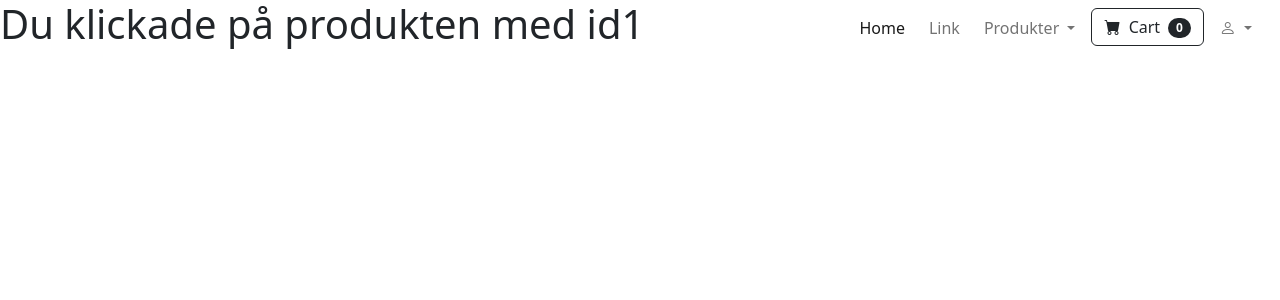
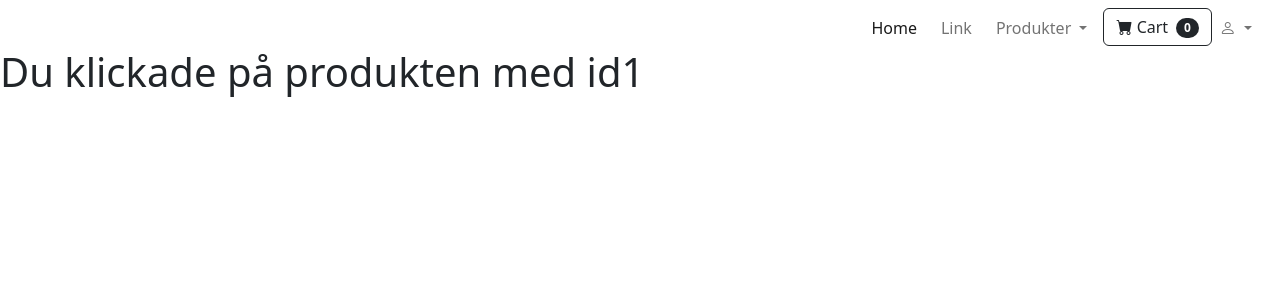
Before and after one commit to Response201/webshop-PHP, a PHP site: page /product.php?id=1 in a window 1280 px wide. Shown: the top 300 px of the page. Run offline with PHP 8.4, Linux system fonts and the light colour scheme.

Commit message:
small fixes

```diff
--- a/js/scripts.js
+++ b/js/scripts.js
@@ -8,7 +8,7 @@ $(document).ready(function () {
     $(".navbar").removeClass("navbar-light").addClass("navbar-dark"); // Byt till mörk bakgrund
     $(".navbar-nav .nav-link").removeClass("text-dark").addClass("text-white"); // Ändra textfärgen till vit
     $(".lead").removeClass("text-dark").addClass("text-white");
-    $(".change").removeClass("text-dark btn-outline-dark").addClass("text-white .btn-outline-secondary");
+    $(".change").removeClass("text-dark btn-outline-dark border-dark").addClass("text-white   border-light");
 
     if (startchange.length) {
         $(document).scroll(function () {
@@ -17,7 +17,7 @@ $(document).ready(function () {
                 $(".navbar").removeClass("navbar-dark").addClass("navbar-light"); // Återgå till ljus bakgrund
                 $(".navbar-nav .nav-link").removeClass("text-white").addClass("text-dark"); // Återgå till mörk textfärg
                 $(".lead").removeClass("text-white").addClass("text-dark"); // Återgå till mörk textfärg
-                $(".change").removeClass("text-white btn-outline-secondary").addClass("text-dark ");
+                $(".change").removeClass("text-white border-light").addClass("text-dark border-dark");
             } else {
 
 
@@ -28,7 +28,7 @@ $(document).ready(function () {
                 $(".navbar").removeClass("navbar-light").addClass("navbar-dark"); // Byt till mörk bakgrund
                 $(".navbar-nav .nav-link").removeClass("text-dark").addClass("text-white"); // Ändra textfärgen till vit
                 $(".lead").removeClass("text-dark").addClass("text-white"); // Ändra textfärgen till vit
-                $(".change").removeClass("text-dark btn-outline-dark").addClass("text-white ");
+                $(".change").removeClass("text-dark  border-dark").addClass("text-white  border-light");
 
             }
         });
--- a/navbar.php
+++ b/navbar.php
@@ -31,10 +31,10 @@ require_once("Models/Product.php");
                         ?>
                     </ul>
                 </li>
-                <li class="nav-item me-2">
-                    <form class="d-flex">
-                        <button class="btn btn-outline-dark change" type="submit">
-                            <i class="bi-cart-fill me-1 change"></i> Cart
+                <li class="nav-item ">
+                    <form class="">
+                        <button class="btn text-dark border-dark  change" type="submit">
+                            <i class="bi-cart-fill text-dark change"></i> Cart
                             <span class="badge bg-dark text-white ms-1 rounded-pill">0</span>
                         </button>
                     </form>
--- a/product.php
+++ b/product.php
@@ -27,11 +27,13 @@
 
 
 
-
+<article style='padding-top: 3rem;'>
 
     <h1 id="startchange" >Du klickade på produkten med id<?php echo $_GET['id'];
     ?>
     </h1>
+
+    </article>
         <!-- Bootstrap core JS-->
         <script src="https://cdn.jsdelivr.net/npm/bootstrap@5.2.3/dist/js/bootstrap.bundle.min.js"></script>
         <!-- Core theme JS-->
```
